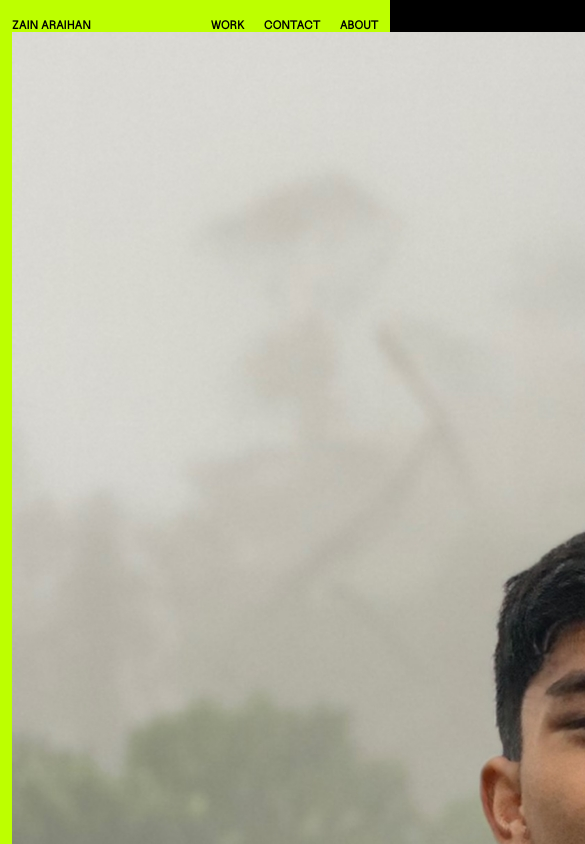
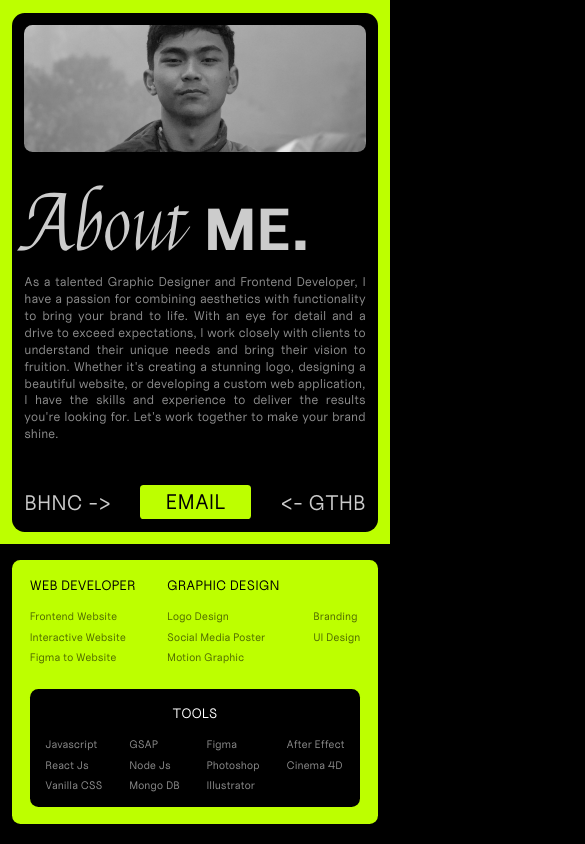
Before and after one commit to zainaraihan/Portfolio, a React (Vite) app: page /about in a window 390 px wide. Shown: the top 844 px of the page, 585 px wide, since content can reach past the window. Built offline with nearby package versions, Linux system fonts and the light colour scheme.

Commit message:
Page About

```diff
--- a/src/components/PhotoAbout/index.css
+++ b/src/components/PhotoAbout/index.css
@@ -23,6 +23,7 @@
     background-size: cover;
     filter: grayscale(1);
     transition: filter 1s ease;
+    background-position: center;
 }
 
 .PhotoAbout .mainPhotoAbout .photo:hover {
--- a/src/components/pageAbout/index.css
+++ b/src/components/pageAbout/index.css
@@ -1,5 +1,293 @@
-.About {
+.About .aboutt {
+    display: flex;
+    flex-direction: column;
+    padding: 0 3vw;
     background-color: #BDFF00;
-    height: 100vh;
-    padding: 0 3vw;
 }
+
+.About .aboutt .main {
+    display: flex;
+    flex-direction: column;
+    color: #CCCCCC;
+    margin: 3vh 0;
+}
+
+.About .aboutt .main .isiAbout {
+    background-color: black;
+    padding: 1.5rem;
+    border-radius: 1rem;
+}
+
+.About .aboutt .main .isiAbout .aboutMe {
+    display: flex;
+    gap: 3.5rem;
+}
+
+.About .aboutt .main .isiAbout .aboutMe .desc {
+    display: flex;
+    flex-direction: column;
+    gap: 2rem;
+    justify-content: space-between;
+}
+
+.About .aboutt .main .isiAbout .aboutMe .img {
+    width: 60vw;
+    height: 53vh;
+    background-image: url('/profile.jpeg');
+    background-size: cover;
+    background-repeat: no-repeat;
+    background-position: center;
+    border-radius: 1rem;
+    filter: grayscale(1);
+    transition: filter 1s ease;
+}
+
+.About .aboutt .main .isiAbout .aboutMe .img:hover {
+    filter: grayscale(0);
+}
+
+.About .aboutt .main .isiAbout .aboutMe .desc .paragraph .txtAtas {
+    font-size: 7rem;
+    font-family: Felipa;
+}
+
+.About .aboutt .main .isiAbout .aboutMe .desc .paragraph .txtAtas span {
+    font-family: UncutBold;
+    font-size: 5.5rem;
+}
+
+.About .aboutt .main .isiAbout .aboutMe .desc .paragraph .txt {
+    color: #8E8E8E;
+    line-height: 1.8rem;
+}
+
+.About .aboutt .main .isiAbout .aboutMe .desc .CTA {
+    display: flex;
+    justify-content: space-between;
+    align-items: center;
+}
+
+.About .aboutt .main .isiAbout .aboutMe .desc .CTA div a {
+    color: #CCCCCC;
+    text-decoration: none;
+    font-size: 2.5rem;
+}
+
+.About .aboutt .main .isiAbout .aboutMe .desc .CTA .eemmaa {
+    display: flex;
+}
+
+.About .aboutt .main .isiAbout .aboutMe .desc .CTA .eemmaa .email {
+    background-color: #BDFF00;
+    border-radius: 0.3rem;
+    position: relative;
+}
+
+.About .aboutt .main .isiAbout .aboutMe .desc .CTA .email a {
+    color: black;
+    width: 100%;
+    padding: 0 4rem;
+}
+
+/* Skills */
+
+.About .skills {
+    background-color: #BDFF00;
+    margin: 0 3vw;
+    border-radius: 1rem;
+}
+
+.About .skills .isiSkills {
+    display: flex;
+    justify-content: space-between;
+    margin: 1.5rem;
+    padding: 3vh 0;
+    align-items: center;
+}
+
+.About .skills .isiSkills .skillAtas {
+    display: flex;
+    width: 38rem;
+    justify-content: space-between;
+}
+
+.About .skills .isiSkills .skillAtas>div {
+    display: flex;
+    flex-direction: column;
+    gap: 1rem;
+}
+
+.About .skills .isiSkills .skillAtas>div>p {
+    font-size: 0.9rem;
+}
+
+.About .skills .isiSkills .skillAtas div div {
+    display: flex;
+    flex-direction: column;
+    gap: 0.5rem;
+}
+
+.About .skills .isiSkills .skillAtas .gd .isiGd {
+    display: flex;
+    flex-direction: row;
+    gap: 4rem;
+}
+
+.About .skills .isiSkills .skillAtas div div>p {
+    font-size: 0.8rem;
+    color: rgba(0, 0, 0, 0.6);
+}
+
+.About .skills .isiSkills .skillBawah {
+    display: flex;
+    width: 29rem;
+    background-color: black;
+    color: white;
+    padding: 1.2rem 1.7rem;
+    border-radius: 1rem;
+}
+
+.About .skills .isiSkills .skillBawah .isiSkillBawah {
+    width: 100%;
+    display: flex;
+    flex-direction: column;
+    justify-content: center;
+    gap: 1rem;
+}
+
+.About .skills .isiSkills .skillBawah .isiSkillBawah>p {
+    display: flex;
+    justify-content: center;
+    font-size: 0.9rem;
+}
+
+.About .skills .isiSkills .skillBawah .isiTools {
+    display: flex;
+    justify-content: space-between;
+    font-size: 0.8rem;
+    color: #8E8E8E;
+}
+
+.About .skills .isiSkills .skillBawah .isiTools div {
+    display: flex;
+    flex-direction: column;
+    gap: 0.5rem;
+}
+
+/* Mobile */
+@media only screen and (max-width: 767px) {
+    .About .aboutt .main {
+        margin: 1.5vh 0;
+    }
+
+    .About .aboutt .main .isiAbout {
+        border-radius: 1.5vh;
+        padding: 1.5vh;
+    }
+
+    .About .aboutt .main .isiAbout .aboutMe {
+        flex-direction: column;
+    }
+
+    .About .aboutt .main .isiAbout .aboutMe .img {
+        width: 100%;
+        height: 15vh;
+        border-radius: 1vh;
+    }
+
+
+    .About .aboutt .main .isiAbout .aboutMe {
+        gap: 6.5vw;
+    }
+
+    .About .aboutt .main .isiAbout .aboutMe .desc {
+        gap: 5vh;
+    }
+
+    .About .aboutt .main .isiAbout .aboutMe .desc .paragraph .txt {
+        font-size: 1.5vh;
+        line-height: 2vh;
+        text-align: justify;
+    }
+
+    .About .aboutt .main .isiAbout .aboutMe .desc .paragraph .txtAtas {
+        font-size: 9vh;
+    }
+
+    .About .aboutt .main .isiAbout .aboutMe .desc .paragraph .txtAtas span {
+        font-size: 7vh;
+    }
+
+    .About .aboutt .main .isiAbout .aboutMe .desc .CTA div a {
+        font-size: 2.5vh;
+    }
+
+    .About .aboutt .main .isiAbout .aboutMe .desc .CTA .email {
+        padding: 0.4vh 0;
+    }
+
+    .About .aboutt .main .isiAbout .aboutMe .desc .CTA .email a {
+        padding: 0.4vh 3vh;
+    }
+
+    /* Skills */
+    .About .skills {
+        margin-top: 0;
+        border-radius: 1vh;
+    }
+
+    .About .skills .isiSkills {
+        flex-direction: column;
+        padding: 2vh 0;
+        gap: 3vh;
+        margin-top: 4vw;
+    }
+
+    .About .skills .isiSkills .skillAtas {
+        width: 100%;
+    }
+
+    .About .skills .isiSkills .skillBawah {
+        display: flex;
+        width: 100%;
+        padding: 0vw;
+        border-radius: 1vh;
+    }
+
+    .About .skills .isiSkills .skillBawah .isiSkillBawah {
+        padding: 4vw;
+        gap: 2vh;
+    }
+
+    .About .skills .isiSkills .skillAtas>div {
+        gap: 4vw;
+    }
+
+    .About .skills .isiSkills .skillAtas>div>p {
+        font-size: 3.5vw;
+    }
+
+    .About .skills .isiSkills .skillAtas div div {
+        gap: 1.6vw;
+    }
+
+    .About .skills .isiSkills .skillAtas div div>p {
+        font-size: 2.8vw;
+    }
+
+    .About .skills .isiSkills .skillBawah .isiSkillBawah>p {
+        font-size: 3.5vw;
+    }
+
+    .About .skills .isiSkills .skillBawah .isiSkillBawah {
+        gap: 4vw;
+    }
+
+    .About .skills .isiSkills .skillBawah .isiTools {
+        font-size: 2.8vw;
+    }
+
+    .About .skills .isiSkills .skillBawah .isiTools div {
+        gap: 1.6vw;
+    }
+}
--- a/src/components/pageAbout/index.jsx
+++ b/src/components/pageAbout/index.jsx
@@ -4,30 +4,41 @@ import './index.css'
 const About = () => {
     return (
         <div className="About">
-            <Nav />
+            <div className="aboutt">
+                <div className="main">
                     <div className="isiAbout">
                         <div className="aboutMe">
-                    <img src="/profile.jpeg" alt="" />
+                            <div className="img">
+                            </div>
+                            <div className="desc">
                                 <div className="paragraph">
-                        <p>About <span>ME.</span></p>
+                                    <p className="txtAtas">About <span>ME.</span></p>
                                     <p className="txt">
                                         As a talented Graphic Designer and Frontend Developer, I have a passion for combining aesthetics with functionality to bring your brand to life. With an eye for detail and a drive to exceed expectations, I work closely with clients to understand their unique needs and bring their vision to fruition. Whether it's creating a stunning logo, designing a beautiful website, or developing a custom web application, I have the skills and experience to deliver the results you're looking for. Let's work together to make your brand shine.
                                     </p>
                                 </div>
                                 <div className="CTA">
                                     <div className="behance">
-                            <a href="www.behance.net/zainarhn">BHNC -&#62;</a>
+                                        <a target={"_blank"} href="www.behance.net/zainarhn">BHNC -&#62;</a>
                                     </div>
+                                    <div className="eemmaa">
+                                        <div className="kotak"></div>
                                         <div className="email">
-                            <a href="mailto:zainarhn@gmail.com">Email</a>
+                                            <a
+                                                target={"_blank"}
+                                                href="mailto:zainarhn@gmail.com">EMAIL</a>
+                                        </div>
                                     </div>
                                     <div className="github">
-                            <a href="www.github.com/zainarhn">GTHB -&#62;</a>
+                                        <a target={"_blank"} href="www.github.com/zainarhn">&#60;- GTHB</a>
                                     </div>
                                 </div>
                             </div>
                         </div>
-            <div className="Skills">
+                    </div>
+                </div>
+            </div>
+            <div className="skills">
                 <div className="isiSkills">
                     <div className="skillAtas">
                         <div className="dev">
@@ -39,29 +50,40 @@ const About = () => {
                             </div>
                         </div>
                         <div className="gd">
-                            <p>Graphic Design</p>
+                            <p>GRAPHIC DESIGN</p>
                             <div className="isiGd">
+                                <div className="satu">
                                     <p>Logo Design</p>
                                     <p>Social Media Poster</p>
                                     <p>Motion Graphic</p>
+                                </div>
+                                <div className="dua">
                                     <p>Branding</p>
                                     <p>UI Design</p>
                                 </div>
                             </div>
                         </div>
-                    <div className="tools">
-                        <div>
-                            <p>TOOLS</p>
+                    </div>
+                    <div className="skillBawah">
+                        <div className="isiSkillBawah">
+                            <p className="tools">TOOLS</p>
                             <div className="isiTools">
+                                <div className="satu">
                                     <p>Javascript</p>
                                     <p>React Js</p>
                                     <p>Vanilla CSS</p>
+                                </div>
+                                <div className="dua">
                                     <p>GSAP</p>
                                     <p>Node Js</p>
                                     <p>Mongo DB</p>
+                                </div>
+                                <div className="tiga">
                                     <p>Figma</p>
                                     <p>Photoshop</p>
                                     <p>Illustrator</p>
+                                </div>
+                                <div className="empat">
                                     <p>After Effect</p>
                                     <p>Cinema 4D</p>
                                 </div>
@@ -70,6 +92,8 @@ const About = () => {
                     </div>
                 </div>
             </div>
+        </div>
+
     );
 }
 
```
Lines whose indentation alone changed are shown as unchanged.
